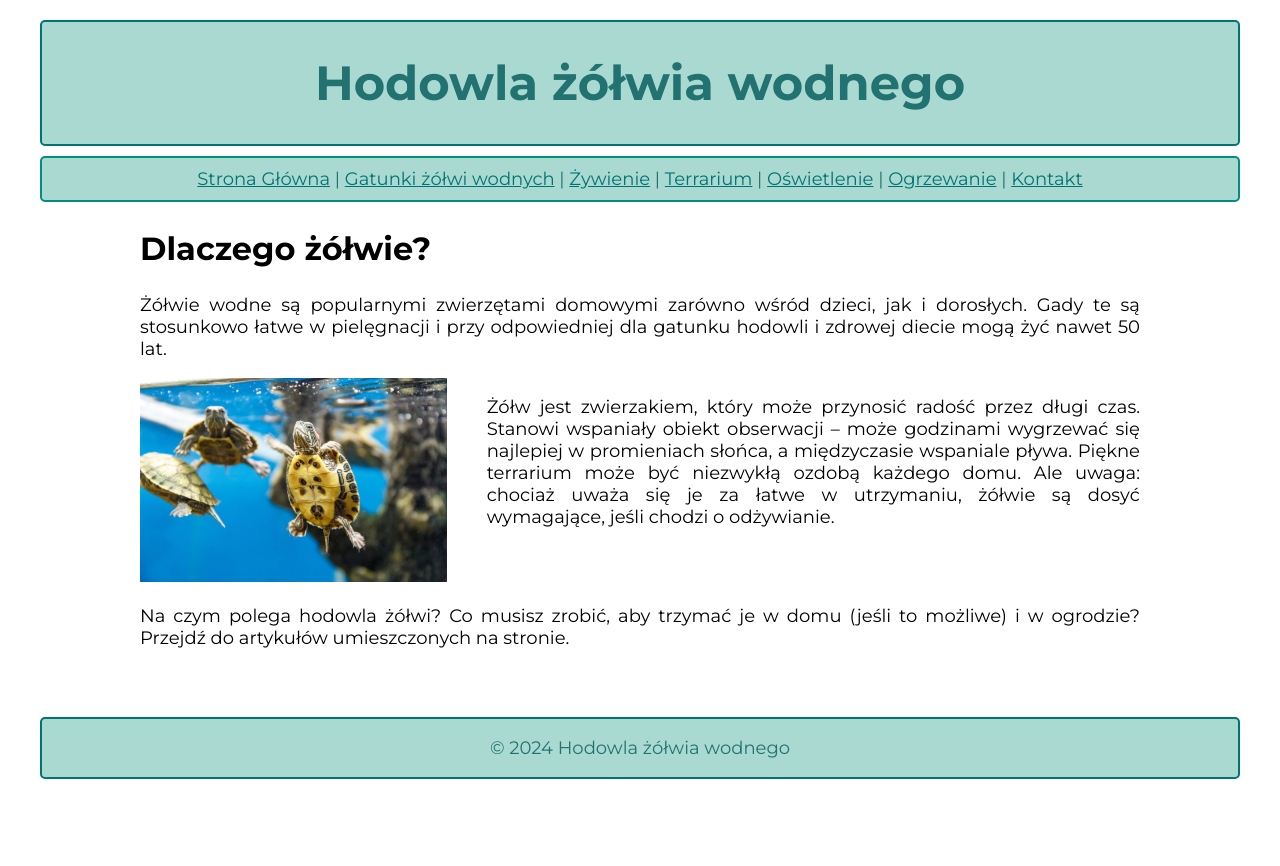
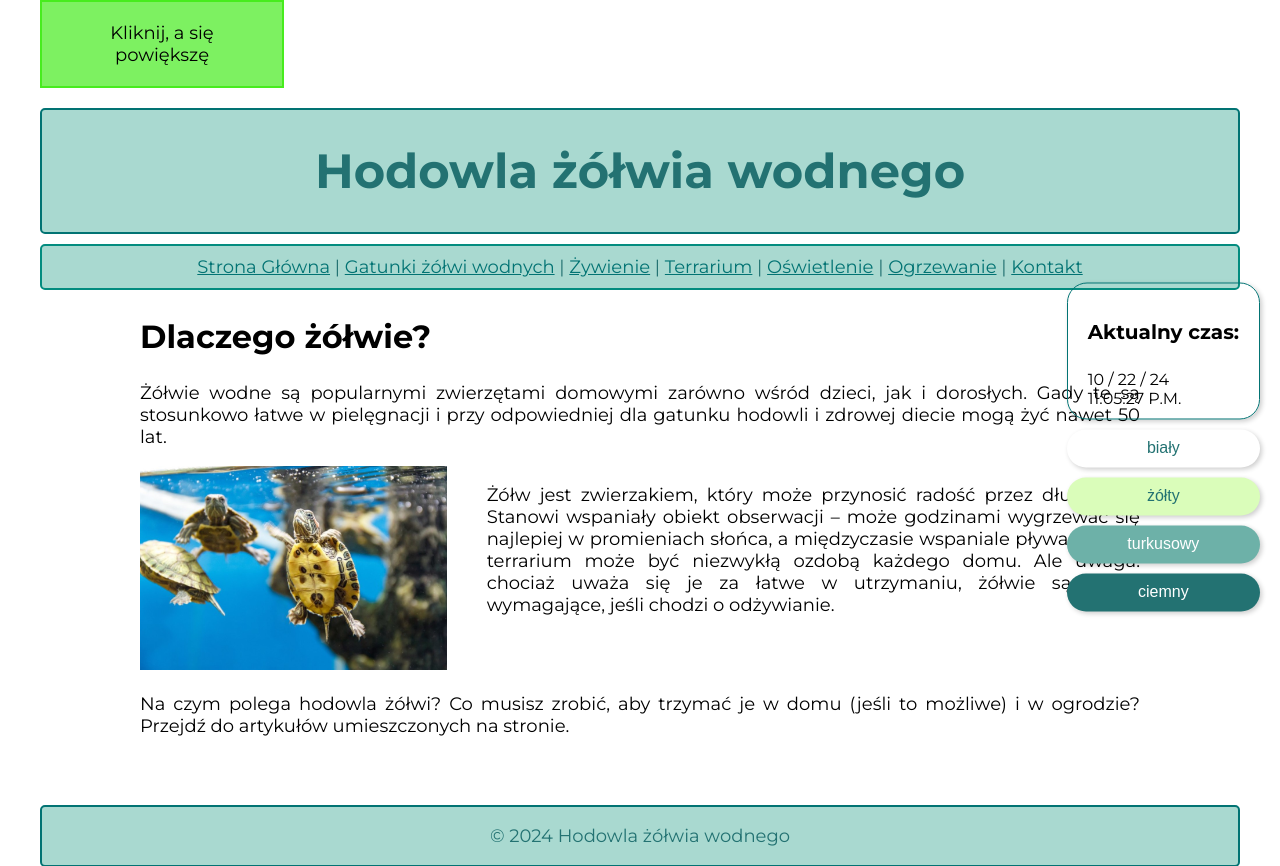
Before and after one commit to AleksandraPrucnal/ProjAppWeb, a PHP site: page / in a window 1280 px wide. Shown: the top 866 px of the page. Before the commit the page ends 779 px from the top, so only its background shows below. Run offline with PHP 8.4, Linux system fonts and the light colour scheme.

Commit message:
Add files via upload

```diff
--- a/caly_projekt/index.html
+++ b/caly_projekt/index.html
@@ -5,12 +5,41 @@
 	<meta http-equiv="Content-type" content="text/html; charset=UTF-8" />
 	<link rel="stylesheet" href="style.css">
     <link href="https://fonts.googleapis.com/css2?family=Montserrat:wght@100;200;300;400;500;600;700;800;900&display=swap" rel="stylesheet">
+    <script src="kolorujtlo.js" type="text/javascript"></script>
+    <script src="timedate.js" type="text/javascript"></script>
+    <script src="https://ajax.googleapis.com/ajax/libs/jquery/3.5.1/jquery.min.js"></script>
+    <link rel="stylesheet" href="style.css" />
 	<meta http-equiv="Content-Language" content="pl" />
 	<meta name="Author" content="Aleksandra Prucnal" />
 	<title>Hodowla żółwia wodnego</title>
 </head>
 
-<body>
+<body onload="startclock()">
+
+    <div id="animacjaTestowa1" class="test-block">Kliknij, a się powiększę</div>
+    <script>
+        $("#animacjaTestowa1").on("click", function(){
+            $(this).animate({
+                width: "500px",
+                opacity: 0.4,
+                fontsize: "3em",
+                borderwidth: "10px"
+            }, 1500);
+        });
+    </script>
+
+    <form method="post" name="background" class="right-container">
+        <div class="clock">
+            <h4> Aktualny czas:</h4>
+            <div id="data"></div>
+            <div id="zegarek"></div>
+        </div>
+        <input type="button" value="biały" onclick="changeBackground('#FFFFFF')" class="color-button white">
+        <input type="button" value="żółty" onclick="changeBackground('#DAFDBA')" class="color-button yellow">
+        <input type="button" value="turkusowy" onclick="changeBackground('#6DB1A8')" class="color-button turquoise">
+        <input type="button" value="ciemny" onclick="changeBackground('#237272')" class="color-button dark">
+    </form>
+
 	<div class="top">
 		<h1>Hodowla żółwia wodnego</h1>
 	</div>
--- a/caly_projekt/style.css
+++ b/caly_projekt/style.css
@@ -5,6 +5,25 @@ body {
 	max-width:1200px;
     font-size: 18px;
 }
+
+.test-block {
+    width: 200px;
+    border: 2px solid rgba(71, 236, 30, 1);
+    background: rgba(71, 236, 30, 0.7);
+    text-align: center;
+    color: #000;
+    padding: 20px;
+    cursor: pointer;
+    display: flex;
+    justify-content: center;
+    align-items: center;
+    -webkit-touch-callout: none;
+    -webkit-user-select: none;
+    -moz-user-select: none;
+    -ms-user-select: none;
+    user-select: none;
+}
+
 
 h1 {
     font-size: 48px;
```
Also changed, not shown: caly_projekt/gatunki.html (line endings or trailing spaces), caly_projekt/kolorujtlo.js (line endings or trailing spaces), caly_projekt/kontakt.html (line endings or trailing spaces), caly_projekt/ogrzewanie.html (line endings or trailing spaces), caly_projekt/oswietlenie.html (line endings or trailing spaces), caly_projekt/terrarium.html (line endings or trailing spaces), caly_projekt/timedate.js (line endings or trailing spaces), caly_projekt/zywienie.html (line endings or trailing spaces).
